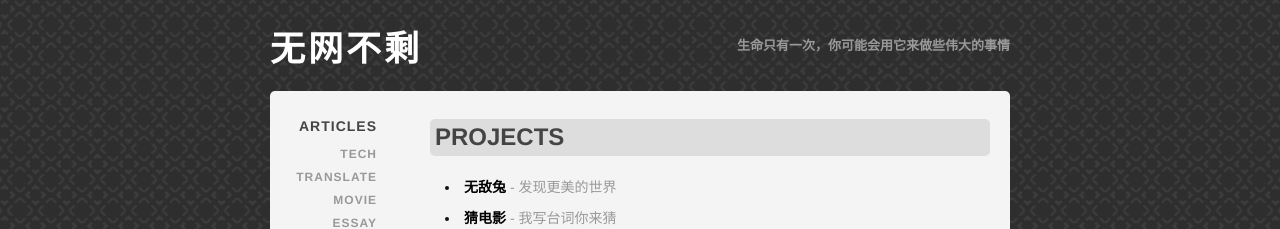
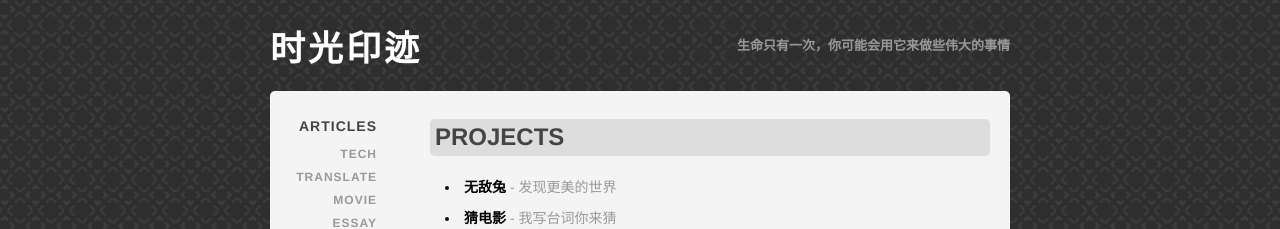
Before and after one commit to timecho/timecho.github.com, a Jekyll site: the page built from projects.html, in a window 1280 px wide. Shown: the top 229 px of the page. Built offline with Jekyll 4.4.1, drawn with Linux system fonts in a browser that asks for light colours; Markdown is read by kramdown in place of the engine named in the settings.

Commit message:
the shiguang yinji

```diff
--- a/_layouts/category.html
+++ b/_layouts/category.html
@@ -3,7 +3,7 @@
 <html>
 	<head>
 		<meta http-equiv="content-type" content="text/html;charset=utf-8" />
-		<title>无网不剩</title>
+		<title>时光印迹</title>
 		<link rel="stylesheet" type="text/css" href="/css/style.css" />
 		<link rel="stylesheet" type="text/css" href="/css/syntax.css" />
 		<link rel="alternate" type="application/rss+xml" title="RSS" href="http://feeds.feedburner.com/lzyy">
@@ -21,7 +21,7 @@
 	</head>
 
 	<body>
-		<div id="logo"><h1><a href="/">无网不剩</a></h1></div>
+		<div id="logo"><h1><a href="/">时光印迹</a></h1></div>
 		<div id="wrapper">
 			<div id="content" class="index">
 				<div id="sidebar">
--- a/_layouts/default.html
+++ b/_layouts/default.html
@@ -2,7 +2,7 @@
 <html>
 	<head>
 		<meta http-equiv="content-type" content="text/html;charset=utf-8" />
-		<title>无网不剩</title>
+		<title>时光印迹</title>
 		<link rel="stylesheet" type="text/css" href="/css/style.css" />
 		<link rel="stylesheet" type="text/css" href="/css/syntax.css" />
 		<link rel="alternate" type="application/rss+xml" title="RSS" href="http://feeds.feedburner.com/lzyy">
@@ -22,7 +22,7 @@
 	<body>
 		<div id="logo">
 			<span id="tags">生命只有一次，你可能会用它来做些伟大的事情</span>
-			<h1><a href="/">无网不剩</a></h1></div>
+			<h1><a href="/">时光印迹</a></h1></div>
 		<div id="wrapper">
 			<div id="content" class="index">
 				<div id="sidebar">
--- a/_layouts/post.html
+++ b/_layouts/post.html
@@ -2,7 +2,7 @@
 <html>
 	<head>
 		<meta http-equiv="content-type" content="text/html;charset=utf-8" />
-		<title>{{ page.title }} - 无网不剩</title>
+		<title>{{ page.title }} - 时光印迹</title>
 		<link rel="stylesheet" type="text/css" href="/css/style.css" />
 		<link rel="stylesheet" type="text/css" href="/css/syntax.css" />
 		<link rel="alternate" type="application/rss+xml" title="RSS" href="http://feeds.feedburner.com/lzyy">
@@ -22,7 +22,7 @@
 	<body>
 		<div id="logo">
 			<span id="tags">生命只有一次，你可能会用它来做些伟大的事情</span>
-			<h1><a href="/">无网不剩</a></h1></div>
+			<h1><a href="/">时光印迹</a></h1></div>
 		<div id="wrapper">
 			<div id="content">
 				<a target="_blank" style="float:right;margin-top:15px" href="http://twitter.com/share?url=http://blog.leezhong.com{{ page.url }}&via=lzyy&text={{ page.title }}"><span class="balloon">retweet</span></a>
--- a/_layouts/profile.html
+++ b/_layouts/profile.html
@@ -2,7 +2,7 @@
 <html>
 	<head>
 		<meta http-equiv="content-type" content="text/html;charset=utf-8" />
-		<title>无网不剩</title>
+		<title>时光印迹</title>
 		<link rel="stylesheet" type="text/css" href="/css/style.css" />
 		<link rel="stylesheet" type="text/css" href="/css/syntax.css" />
 		<link rel="alternate" type="application/rss+xml" title="RSS" href="http://feeds.feedburner.com/lzyy">
@@ -22,7 +22,7 @@
 	<body>
 		<div id="logo">
 			<span id="tags">生命只有一次，你可能会用它来做些伟大的事情</span>
-			<h1><a href="/">无网不剩</a></h1></div>
+			<h1><a href="/">时光印迹</a></h1></div>
 		<div id="wrapper">
 			<div id="content" class="index">
 				<div id="sidebar">
```
